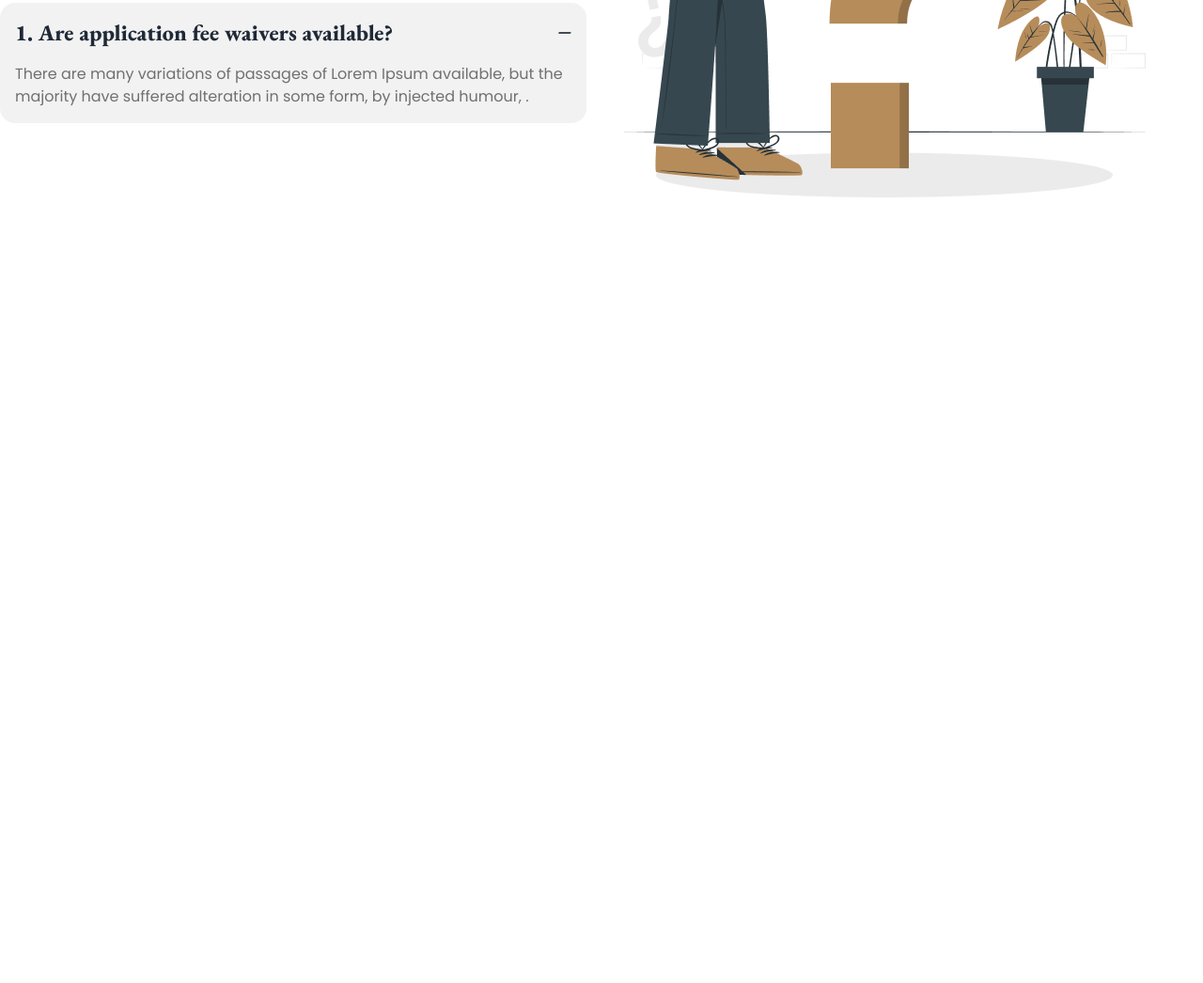
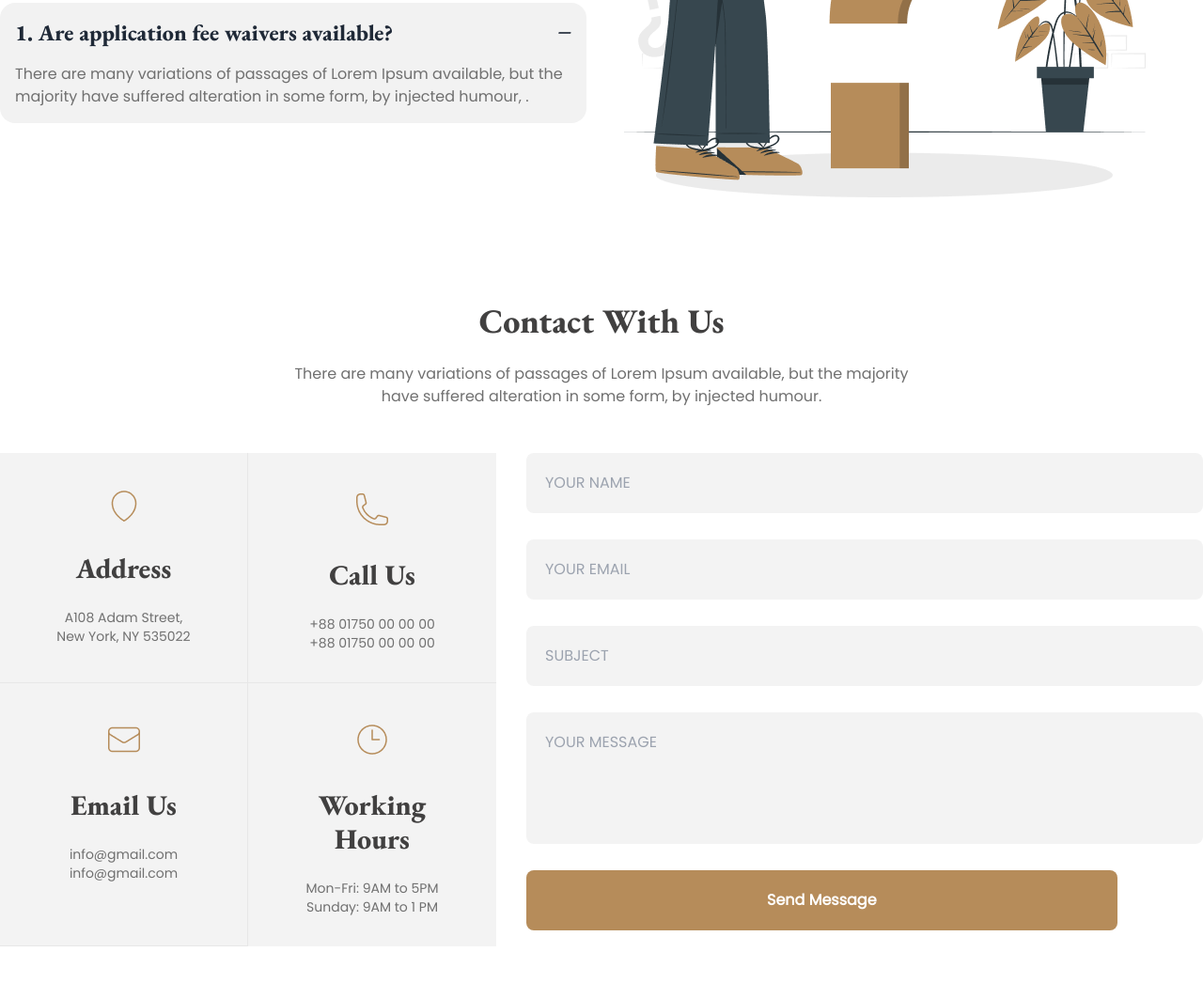
Before and after one commit to jobaer6768/legal-solution-daisy-ui, a plain HTML site: page index.html in a window 1280 px wide. Shown: the part 3160-4206 px from the top of the page at 94% size. Before the commit the page ends 3482 px from the top, so only its background shows below. Drawn offline with nearby package versions, Linux system fonts and the light colour scheme.

Commit message:
completed contact-us section

```diff
--- a/index.html
+++ b/index.html
@@ -425,6 +425,91 @@
 
     </section>
 
+    <!-- contact us section -->
+    <section class="my-28">
+
+      <!-- header -->
+      <div class="text-center space-y-6 mb-12 max-w-2xl mx-auto">
+        <h2 class="font-eb-garamond text-dark-02 text-4xl font-extrabold">Contact With Us</h2>
+        <p class="text-dark-03 font-poppins">There are many variations of passages of Lorem Ipsum available, but the majority have suffered alteration in some form, by injected humour.</p>
+      </div>
+
+      <div class="flex gap-8 flex-col lg:flex-row">
+
+        <div class="grid grid-cols-2 flex-1">
+          <!-- card-1 -->
+          <div class="card bg-dark-07 rounded-none border border-t-0 border-l-0 border-dark-06">
+            <figure class="px-10 pt-10">
+              <img src="./images/address.png" alt="address" class="" />
+            </figure>
+            <div class="card-body items-center text-center space-y-4">
+              <h2 class="card-title font-eb-garamond text-dark-02 font-extrabold text-3xl">Address</h2>
+              <p class="text-dark-03 font-poppins text-sm">
+                A108 Adam Street, <br>
+                New York, NY 535022
+              </p>
+            </div>
+          </div>
+
+          <!-- card-2 -->
+          <div class="card bg-dark-07 rounded-none border border-t-0 border-l-0 border-r-0 border-dark-06">
+            <figure class="px-10 pt-10">
+              <img src="./images/call.png" alt="call" class="" />
+            </figure>
+            <div class="card-body items-center text-center space-y-4">
+              <h2 class="card-title font-eb-garamond text-dark-02 font-extrabold text-3xl">Call Us</h2>
+              <p class="text-dark-03 font-poppins text-sm">
+                +88 01750 00 00 00 <br>
+                +88 01750 00 00 00
+              </p>
+            </div>
+          </div>
+
+          <!-- card-3 -->
+          <div class="card bg-dark-07 rounded-none border border-t-0 border-l-0 border-dark-06">
+            <figure class="px-10 pt-10">
+              <img src="./images/email.png" alt="email" class="" />
+            </figure>
+            <div class="card-body items-center text-center space-y-4">
+              <h2 class="card-title font-eb-garamond text-dark-02 font-extrabold text-3xl">Email Us</h2>
+              <p class="text-dark-03 font-poppins text-sm">
+                info@gmail.com <br>
+                info@gmail.com
+              </p>
+            </div>
+          </div>
+
+          <!-- card-4 -->
+          <div class="card bg-dark-07 rounded-none">
+            <figure class="px-10 pt-10">
+              <img src="./images/time.png" alt="time" class="" />
+            </figure>
+            <div class="card-body items-center text-center space-y-4">
+              <h2 class="card-title font-eb-garamond text-dark-02 font-extrabold text-3xl">Working Hours</h2>
+              <p class="text-dark-03 font-poppins text-sm">
+                Mon-Fri: 9AM to 5PM <br>
+                Sunday: 9AM to 1 PM
+              </p>
+            </div>
+          </div>
+        </div>
+
+        <div class="flex-1 space-y-7">
+
+          <input type="text" placeholder="your name" class="w-auto font-poppins uppercase text-dark-03 p-5 pr-48 lg:pr-96 outline-none rounded-lg bg-dark-07">
+          <input type="text" placeholder="your email" class="w-auto font-poppins uppercase text-dark-03 p-5 pr-48 lg:pr-96 outline-none rounded-lg bg-dark-07">
+          <input type="text" placeholder="subject" class="w-auto font-poppins uppercase text-dark-03 p-5 pr-48 lg:pr-96 outline-none rounded-lg bg-dark-07">
+          <input type="text" placeholder="your message" class="w-auto font-poppins uppercase text-dark-03 p-5 pr-48 lg:pr-96 outline-none rounded-lg bg-dark-07 pb-24">
+          <button class="bg-btn-primary text-white text-center p-5 lg:px-64 font-semibold rounded-lg font-poppins">
+            Send Message
+          </button>
+
+        </div>
+
+      </div>
+
+    </section>
+
   </main>
 
 </body>
```
